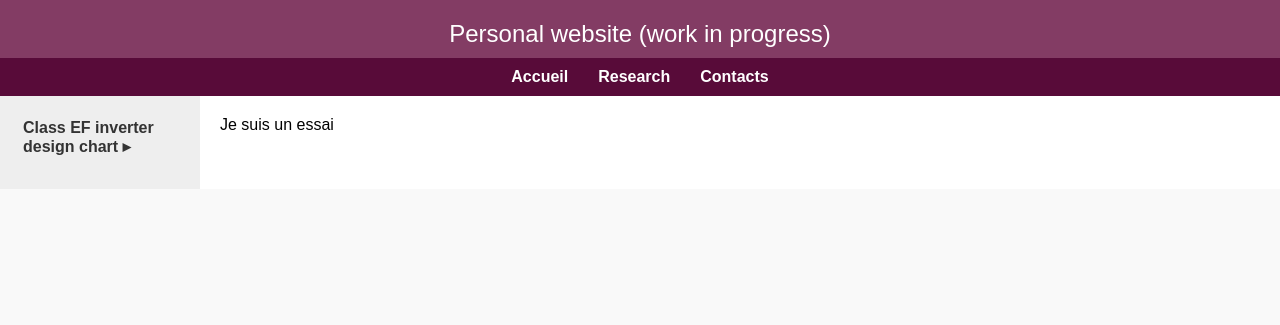
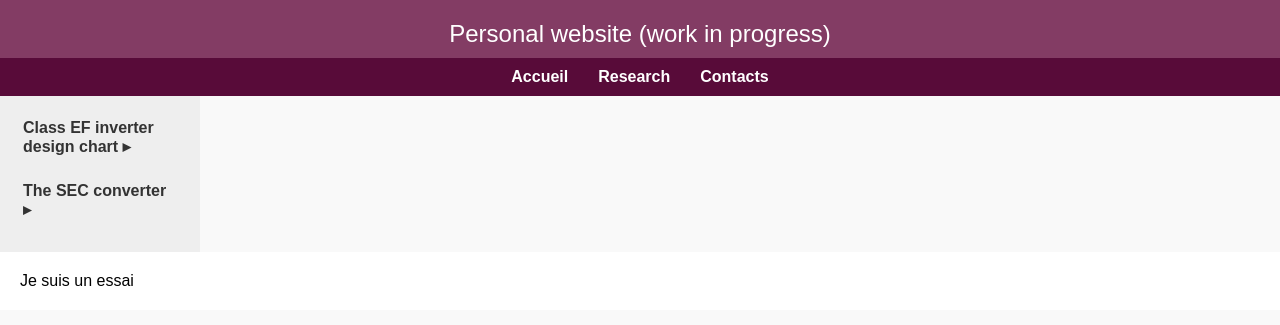
Before and after one commit to bdaire/bdaire.github.io, a Jekyll site: the page built from research_SEC_overview.md, in a window 1280 px wide. Shown: the top 325 px of the page. Built offline with Jekyll 4.4.1, drawn with Linux system fonts in a browser that asks for light colours.

Commit message:
Update sidebar-research.html

```diff
--- a/_includes/sidebar-research.html
+++ b/_includes/sidebar-research.html
@@ -19,7 +19,7 @@
     }
 
     .submenu-title {
-      font-weight: normal; /* Ce lien ne sera pas en gras */
+      font-weight: normal;
     }
 
     .submenu {
@@ -62,12 +62,12 @@
     }
   </style>
 
+  <!-- Premier onglet -->
   <div class="menu-item">
     <span class="menu-link">Class EF inverter design chart ▸</span>
     <div class="submenu">
       <a href="/research_chart_overview.html">Overview</a>
 
-      <!-- Sous-menu à deux niveaux avec titre non gras -->
       <div class="submenu-item">
         <span class="menu-link submenu-title">Examples ▸</span>
         <div class="submenu">
@@ -82,4 +82,16 @@
       <a href="/research_chart_link.html">Ressources</a>
     </div>
   </div>
+
+  <!-- Deuxième onglet -->
+  <div class="menu-item">
+    <span class="menu-link">The SEC converter ▸</span>
+    <div class="submenu">
+        <a href="/property of symmetry.html">The property of symmetry</a>
+      </div>
+    <div class="submenu">
+        <a href="/SEC.html">Construction of the SEC converter</a>
+      </div>
+    </div>
+  </div>
 </aside>
```
